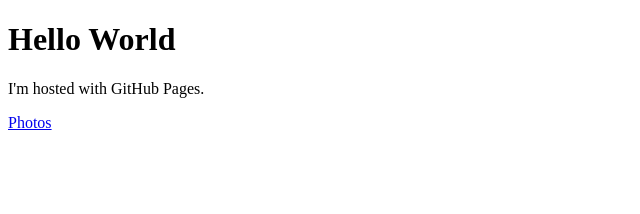
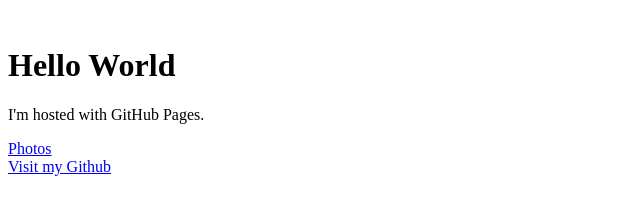
Before and after one commit to Dcai169/dcai169.github.io, a plain HTML site: page index.html in a window 1280 px wide. Shown: the whole page, without its empty margins (0-640 px from the left). Drawn offline with Linux system fonts and the light colour scheme.

Commit message:
added link to github

```diff
--- a/index.html
+++ b/index.html
@@ -1,9 +1,12 @@
 <!DOCTYPE html>
 <html>
 <head><title>Dcai's Page</title></head>
-<body>
+<br>
 <h1>Hello World</h1>
 <p>I'm hosted with GitHub Pages.</p>
 <a href="photos.html">Photos</a>
+<br>
+<a href="https://github.com/dcai169">Visit my Github</a>
+
 </body>
 </html>
```
